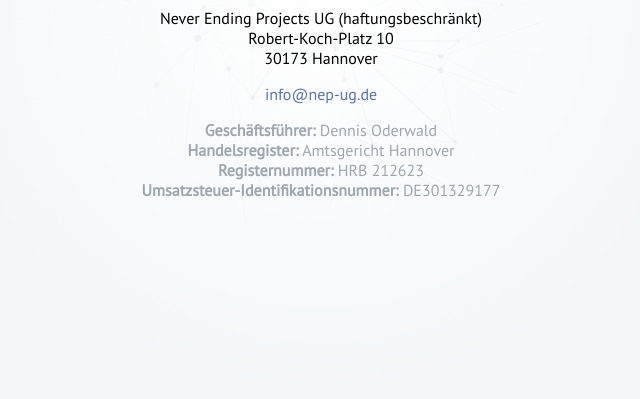
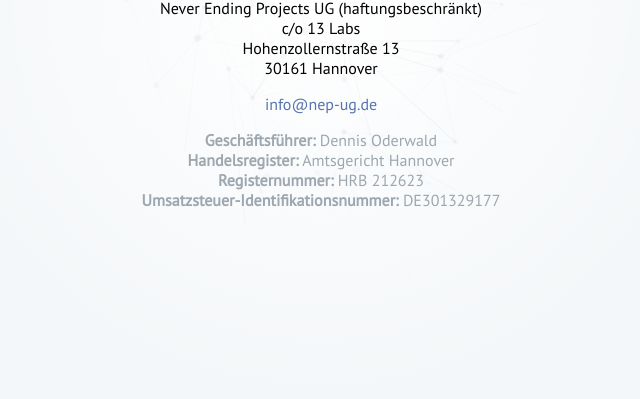
Before and after one commit to N-E-P/website, a plain HTML site: page index.html in a window 1280 px wide. Shown: the part 401-800 px from the top of the page, without its empty margins (319-959 px from the left). Drawn offline with Linux system fonts and the light colour scheme.

Commit message:
Address updated

```diff
--- a/index.html
+++ b/index.html
@@ -29,8 +29,9 @@
         <img src="img/logo.png" alt="N.E.P. - Never Ending Projects">
         <p>
           Never Ending Projects UG (haftungsbeschr&auml;nkt)<br>
-          Robert-Koch-Platz 10<br>
-          30173 Hannover<br>
+          c/o 13 Labs<br>
+          Hohenzollernstraße 13<br>
+          30161 Hannover<br>
         </p>
         <p>
           <script>
```
